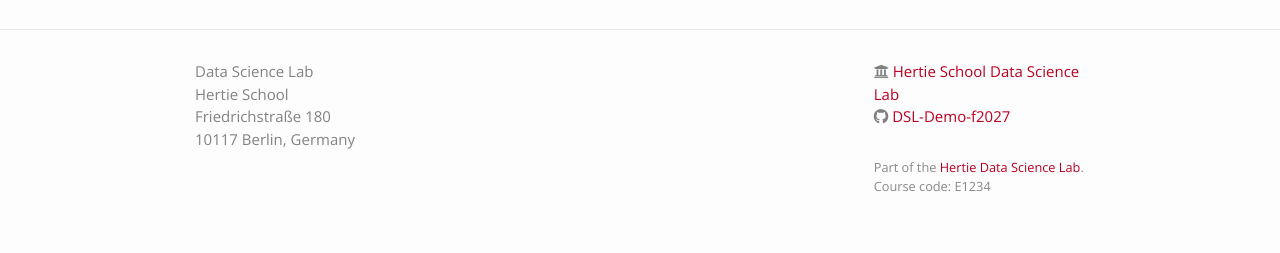
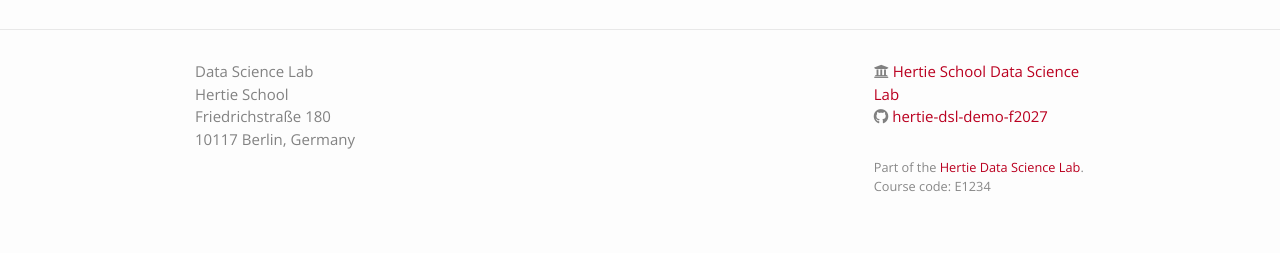
Before and after one commit to DSL-Demo-f2027/dsl-demo-f2027.github.io, a Jekyll site: the page built from index.md, in a window 1280 px wide. Shown: the part 874-1127 px from the top of the page. Built offline with Jekyll 4.4.1, drawn with Linux system fonts in a browser that asks for light colours; nearby versions of some CDN libraries.

Commit message:
fix(site): point url and github_org at the renamed org

```diff
--- a/_config.yml
+++ b/_config.yml
@@ -9,7 +9,7 @@ course_name: "Machine Learning Fundamentals (Demo)"
 course_description: "One paragraph description of the course."
 course_semester: "Fall 2027"
 course_code: "E1234"
-github_org: "DSL-Demo-f2027"
+github_org: "hertie-dsl-demo-f2027"
 
 # --- Instructor / institution ---
 schoolname: "Hertie School"
@@ -31,7 +31,7 @@ address: |
 ### Do not change the following unless you know what you are doing ###
 
 baseurl: ""
-url: ""
+url: "https://hertie-dsl-demo-f2027.github.io"
 
 markdown: kramdown
 permalink: blog/:year/:month/:title
```
